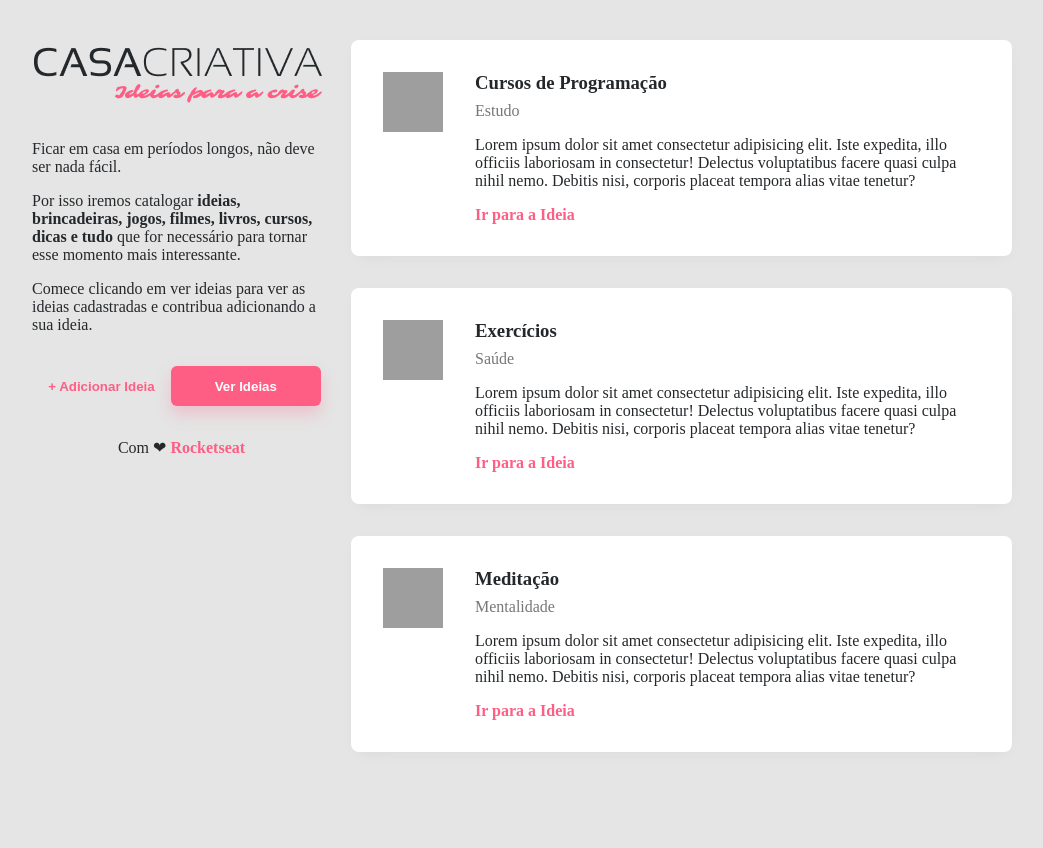
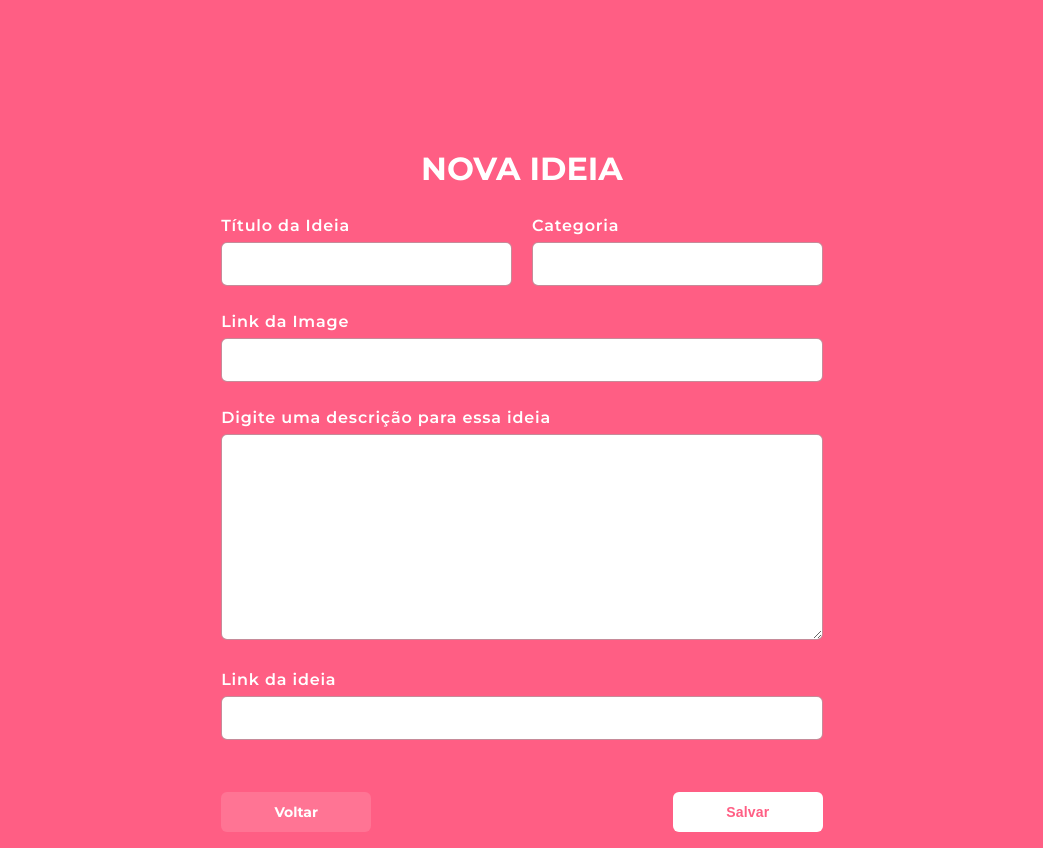
Before and after one commit to mozartsodre/CasaCriativa, a plain HTML site: page index.html in a window 1280 px wide. Both pictures are taken after a click on the button "+ Adicionar Ideia". Shown: the whole page, without its empty margins (118-1161 px from the left). Before the commit the page ends 824 px from the top, so only its background shows below. Drawn offline with Linux system fonts and the light colour scheme; grey boxes are pictures that could not be loaded.

Commit message:
Aula 2 - parte 2
Ao finalizar a aula dois do WorkshopDev tivemos um bom aprofundamento na matéria: finalizamos a arrumação de diversos elementos a partir do CSS, a criação de um formulário oculto e a inserção de uma função javascript em dois botões da página com o objetivo de fazer o formulário aparecer/sumir.

```diff
--- a/index.html
+++ b/index.html
@@ -17,9 +17,11 @@
         <style></style>
         <!-- tag link é usada para conectar com outro arquivo, no caso o stylesheet seria o CSS -->
         <link rel="stylesheet" href="style.css">
+        <!-- O link abaixo foi para utilizar fonts da Google dentro da página -->
+        <link href="https://fonts.googleapis.com/css?family=Montserrat:300,400,600,700,900&display=swap" rel="stylesheet">
     </head>
     <body>
-        <!--  -->
+
         <div id="container">
             <section id="intro">
         <!-- Responsável pelos itens que vão aparecer na página que o visitante acessa -->
@@ -36,7 +38,7 @@
                 </main>
 
                 <section id="buttons">
-                    <button>+ Adicionar Ideia</button> <!-- tag para criação de botões -->
+                    <button onclick="onOff()">+ Adicionar Ideia</button> <!-- tag para criação de botões -->
                     <button class="fat">Ver Ideias</button>
                 </section>
 
@@ -89,6 +91,45 @@
         <!-- a tag <script> serve para introduzir o código javascript e quando src conecta com o arquivo .js-->
             <script src="scripts.js"></script>
         </div>
+
+        <!-- Modal -->
+        <div id="modal" class="hide">
+            <div class="content">
+                <h1>Nova Ideia</h1>
+                <form action="">
+
+                    <div class="input-wrapper">
+                        <label for="title">Título da Ideia</label>
+                        <input type="text" name="title">
+                    </div>
+
+                    <div class="input-wrapper">
+                        <label for="category">Categoria</label>
+                        <input type="text" name="category">
+                    </div>
+
+                    <div class="input-wrapper">
+                        <label for="image">Link da Image</label>
+                        <input type="url" name="image">
+                    </div>
+
+                    <div class="input-wrapper">
+                        <label for="description">Digite uma descrição para essa ideia</label>
+                        <textarea name="description" cols="30" rows="10"></textarea>
+                    </div>
+
+                    <div class="input-wrapper">
+                        <label for="link">Link da ideia</label>
+                        <input type="url" name="link">
+                    </div>
+
+                    <a href="#" onclick="onOff()">Voltar</a>
+                    <button>Salvar</button>
+
+                </form>
+            </div>
+        </div>
+
     </body>
 
 </html>
--- a/scripts.js
+++ b/scripts.js
@@ -1,8 +1,6 @@
-document
-    .querySelector("button.fat")
-    .addEventListener("click", function(){
-        document
-            .querySelector("#footer")
-            .classList
-            .toggle("hide")
-    })
+function onOff(){
+    document
+        .querySelector("#modal")
+        .classList
+        .toggle("hide")
+}
--- a/style.css
+++ b/style.css
@@ -15,10 +15,7 @@ body {
     background: #e5e5e5;
     color: #25282B;
     margin: 0px;
-}
-
-.hide {
-    display: none;
+    font-family: 'Montserrat', sans-serif;
 }
 
 a {
@@ -29,6 +26,12 @@ a {
 
 a:hover {
     text-decoration: underline;
+}
+
+p, .description {
+    font-size: 16px;
+    line-height: 24px;
+    letter-spacing: 0.1px;
 }
 
 #container {
@@ -60,6 +63,9 @@ button {
     font-weight: bold;
     cursor: pointer;
     outline: none;
+    font-size: 14px;
+    line-height: 18px;
+    letter-spacing: 0.2px;
 }
 
 button:hover {
@@ -81,6 +87,15 @@ button.fat:hover {
 
 footer {
     text-align: center;
+    font-size: 14px;
+    font-weight: bold;
+    line-height: 18px;
+    letter-spacing: 0.2px;
+    color: #777;
+}
+
+footer a {
+    opacity: 0.8;
 }
 
 .idea {
@@ -110,3 +125,97 @@ footer {
 .idea .description {
     margin: 16px 0;
 }
+
+/* Modal */
+#modal {
+    background: #ff5E84;
+    position: absolute;
+    top: 0;
+    width: 100vw;
+    height: 100vmax;
+    display: flex;
+    justify-content: center;
+    transition: 400ms;
+}
+
+#modal .content {
+    margin-top: 128px;
+    color: white;
+}
+
+#modal .content h1 {
+    text-align: center;
+    text-transform: uppercase;
+}
+#modal form {
+    width: 80%;
+    max-width: 800px;
+    margin: 0 auto;
+    display: grid;
+    grid-template-columns: 1fr 1fr;
+    gap: 20px;
+}
+
+.content form div:nth-child(3), .content form div:nth-child(4), .content form div:nth-child(5) {
+    grid-column: span 2;
+}
+
+form input, form textarea {
+    width: 100%;
+    padding: 12px;
+    box-sizing: border-box;
+    border-radius: 6px;
+    border: 1px solid rgba(141, 25, 52, 0.5);
+    outline: none;
+    font-size: 16px;
+}
+
+form label {
+    font-weight: 600;
+    line-height: 32px;
+    letter-spacing: 0.8px;
+}
+
+form a {
+    width: 150px;
+    height: 40px;
+    background-color: #ffffff22;
+    color: white;
+    display: flex;
+    align-items: center;
+    justify-content: center;
+    font-size: 14px;
+    font-weight: bold;
+    border-radius: 6px;
+    align-self: end;
+    transition: 400ms;
+}
+
+form a:hover {
+    background: #fff;
+    color: #ff5E84;
+    text-decoration: none;
+}
+
+form button {
+    background: white;
+    width: 150px;
+    height: 40px;
+    border-radius: 6px;
+    cursor: pointer;
+    margin-top: 32px;
+    grid-column: 2;
+    justify-self: end;
+    transition: 400ms;
+}
+
+form button:hover {
+    background-color: #0984e3;
+    color: white;
+    text-decoration: none;
+}
+
+#modal.hide {
+    opacity: 0;
+    visibility: hidden;
+}
```
